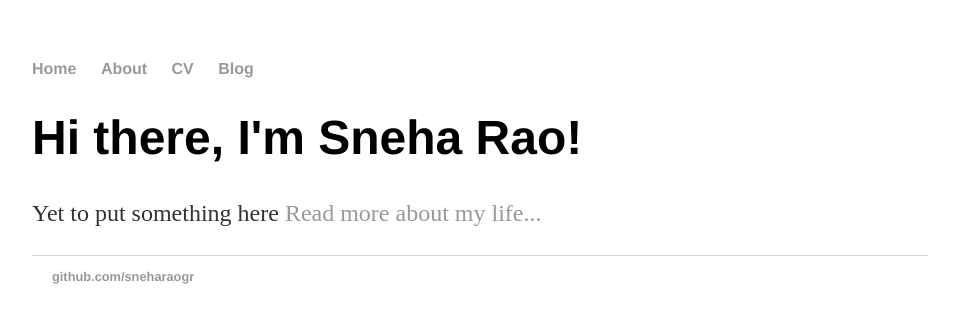
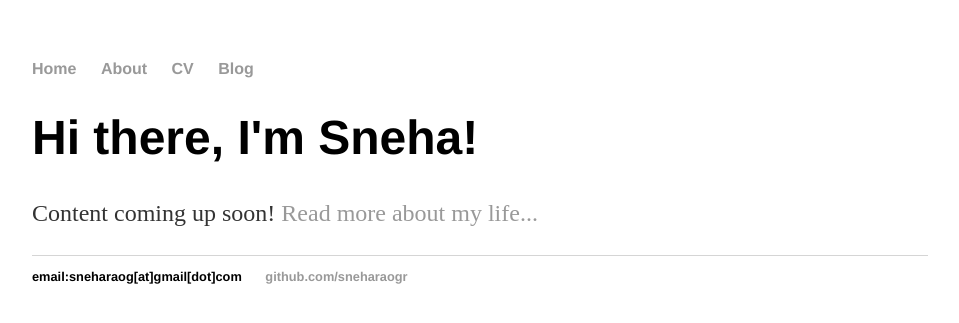
Before and after one commit to sneharaogr/sneharaogr.github.io, a Jekyll site: the page built from index.html, in a window 1280 px wide. Shown: the top 323 px of the page, without its empty margins (160-1119 px from the left). Built offline with Jekyll 4.4.1, drawn with Linux system fonts in a browser that asks for light colours.

Commit message:
Update index.html

```diff
--- a/index.html
+++ b/index.html
@@ -1,30 +1,8 @@
-<!DOCTYPE html>
-<html>
-	<head>
-		<title>Sneha Rao GR </title>
-		<!-- link to main stylesheet -->
-		<link rel="stylesheet" type="text/css" href="/css/main.css">
-	</head>
-	<body>
-		<nav>
-    		<ul>
-        		<li><a href="/">Home</a></li>
-	        	<li><a href="/about">About</a></li>
-        		<li><a href="/cv">CV</a></li>
-        		<li><a href="/blog">Blog</a></li>
-    		</ul>
-		</nav>
-		<div class="container">
-    		<div class="blurb">
-        		<h1>Hi there, I'm Sneha Rao!</h1>
-				<p>Yet to put something here <a href="/about">Read more about my life...</a></p>
-    		</div><!-- /.blurb -->
-		</div><!-- /.container -->
-		<footer>
-    		<ul>
-        		<li><mailto:sneharaog/[at/]gmail/[dot/]com"</li>
-        		<li><a href="https://github.com/sneharaogr">github.com/sneharaogr</a></li>
-			</ul>
-		</footer>
-	</body>
-</html>
+---
+layout: default
+title: Sneha Rao Gadambur Ravi
+---
+<div class="blurb">
+	<h1>Hi there, I'm Sneha!</h1>
+	<p>Content coming up soon! <a href="/about">Read more about my life...</a></p>
+</div><!-- /.blurb -->
```
